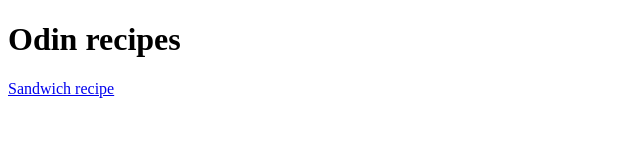
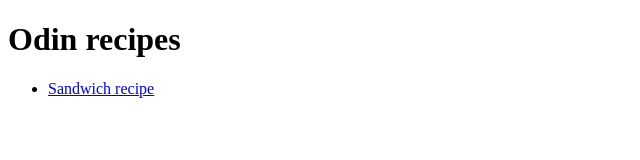
Before and after one commit to NyxMoo/odin-recipes, a plain HTML site: page index.html in a window 1280 px wide. Shown: the whole page, without its empty margins (0-640 px from the left). Drawn offline with Linux system fonts and the light colour scheme.

Commit message:
fix index formatting

```diff
--- a/index.html
+++ b/index.html
@@ -8,6 +8,8 @@
     </head>
     <body>
         <h1>Odin recipes</h1>
-        <a href="./recipes/sandwich.html">Sandwich recipe</a>
+        <ul>
+            <li> <a href="./recipes/sandwich.html">Sandwich recipe</a> </li>
+        </ul>
     </body>
 </html>
```
